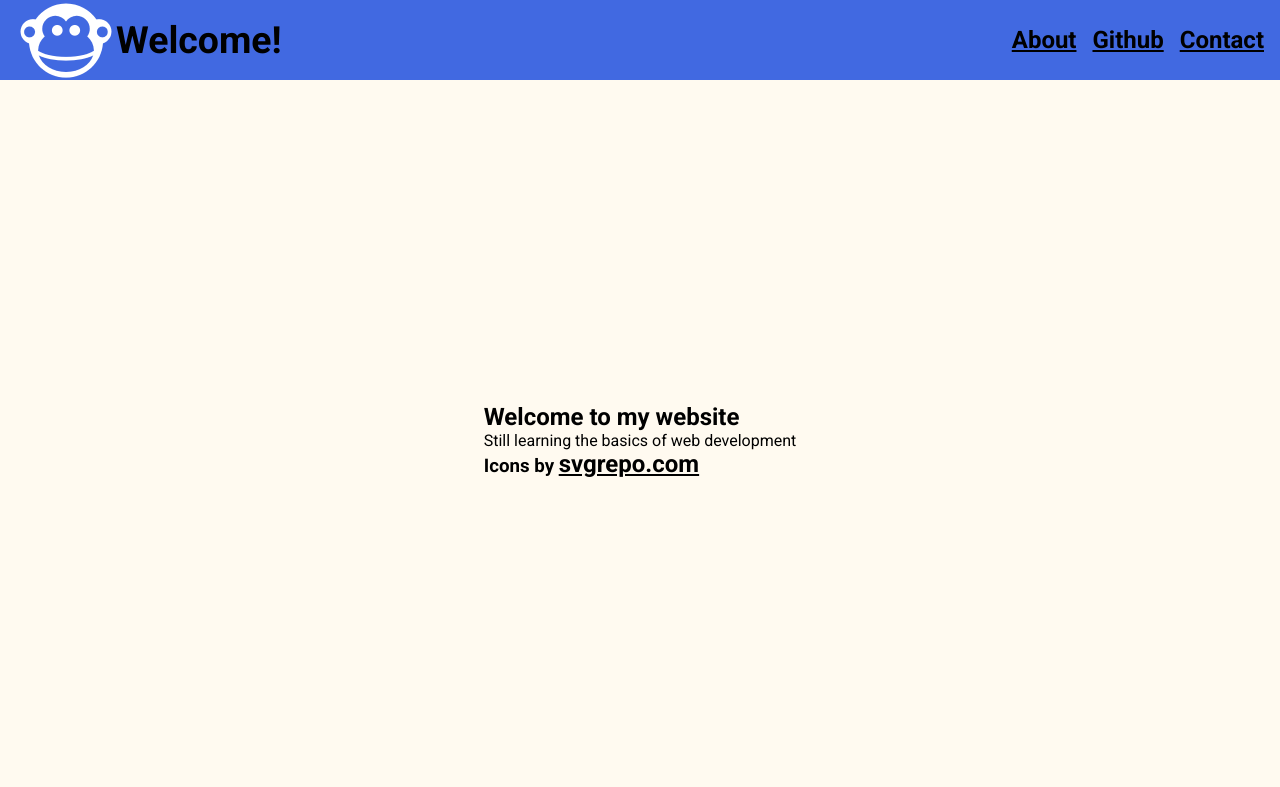
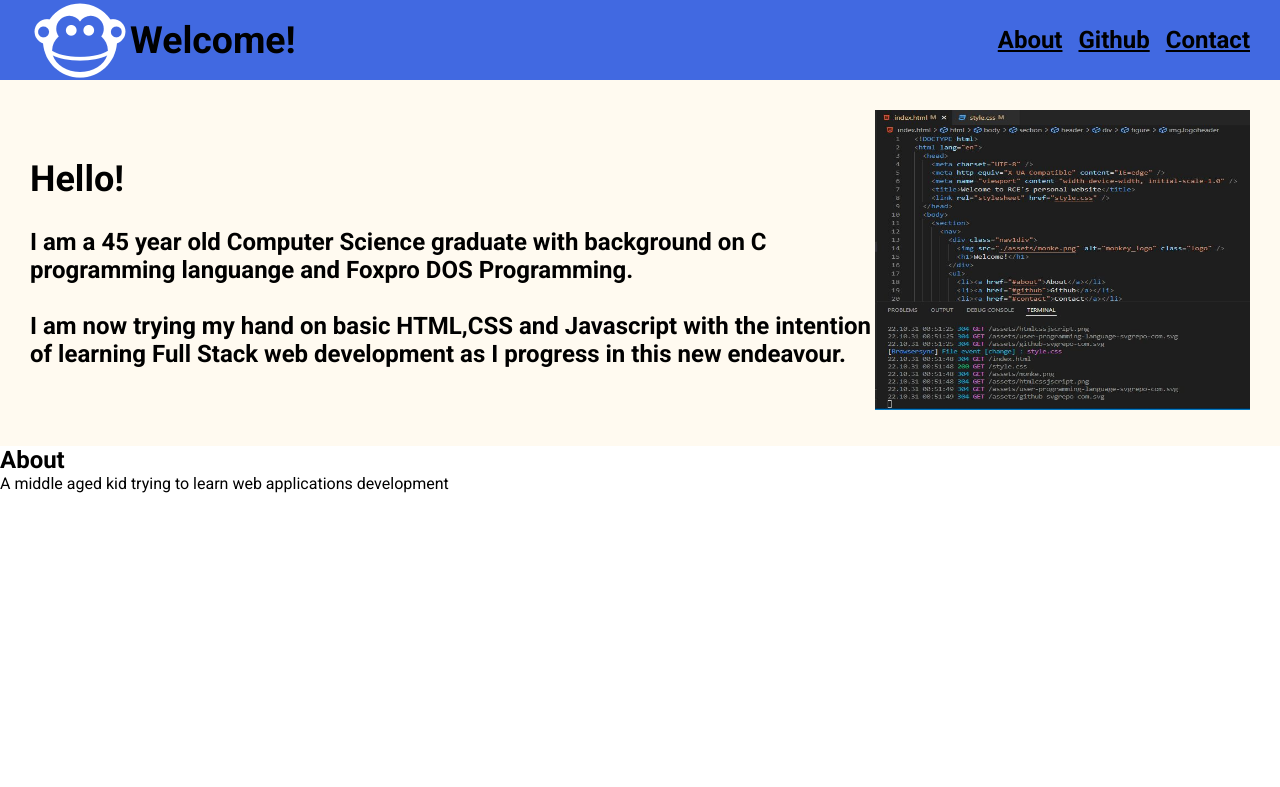
Before and after one commit to m4ndr4ke/rce.github.io, a website: page index.html in a window 1280 px wide. Shown: the top 787 px of the page. Drawn offline with Linux system fonts and the light colour scheme.

Commit message:
4th Commit
4th Commit

```diff
--- a/index.html
+++ b/index.html
@@ -22,19 +22,22 @@
       </nav>
       <header>
         <div>
-          <h1>Welcome to my website</h1>
-          <p>Still learning the basics of web development</p>
-          <h3>
-            Icons by
-            <a href="https://www.svgrepo.com" target="_blank">svgrepo.com</a>
-          </h3>
+          <h1>Hello!</h1>
+          <br />
+          <p>
+            I am a 45 year old Computer Science graduate with background on C
+            programming languange and Foxpro DOS Programming.
+          </p>
+          <br />
+          <p>
+            I am now trying my hand on basic HTML,CSS and Javascript with the
+            intention of learning Full Stack web development as I progress in
+            this new endeavour.
+          </p>
         </div>
         <div>
           <figure>
-            <!--            <img
-              src="./assets/coding-html-svgrepo-com.svg"
-              alt="coding-html-svgrepo-com"
-           /> -->
+            <img src="./assets/sorskowd.jpg" alt="code" class="logoheader" />
           </figure>
         </div>
       </header>
--- a/style.css
+++ b/style.css
@@ -12,7 +12,7 @@ nav {
   display: flex;
   justify-content: space-between;
   align-items: center;
-  padding: 0 16px;
+  padding: 0 30px;
   background-color: royalblue;
 }
 
@@ -26,11 +26,15 @@ nav {
 
 header {
   background-color: floralwhite;
-  height: calc(100vh - 80px);
-  padding: 24px;
+  /*height: calc(100vh - 80px);*/
+  padding: 30px;
   display: flex;
   align-items: center;
-  justify-content: center;
+  justify-content: space-between;
+
+  color: black;
+  font-size: 24px;
+  font-weight: bold;
 }
 
 a {
@@ -43,6 +47,10 @@ a {
   width: 100px;
 }
 
+.logoheader {
+  width: 375px;
+  height: 300px;
+}
 ul {
   display: flex;
 }
```
Also changed, not shown: assets/htmlcssjscript.png (added), assets/kowd.png (added), assets/sorskowd.jpg (added).
